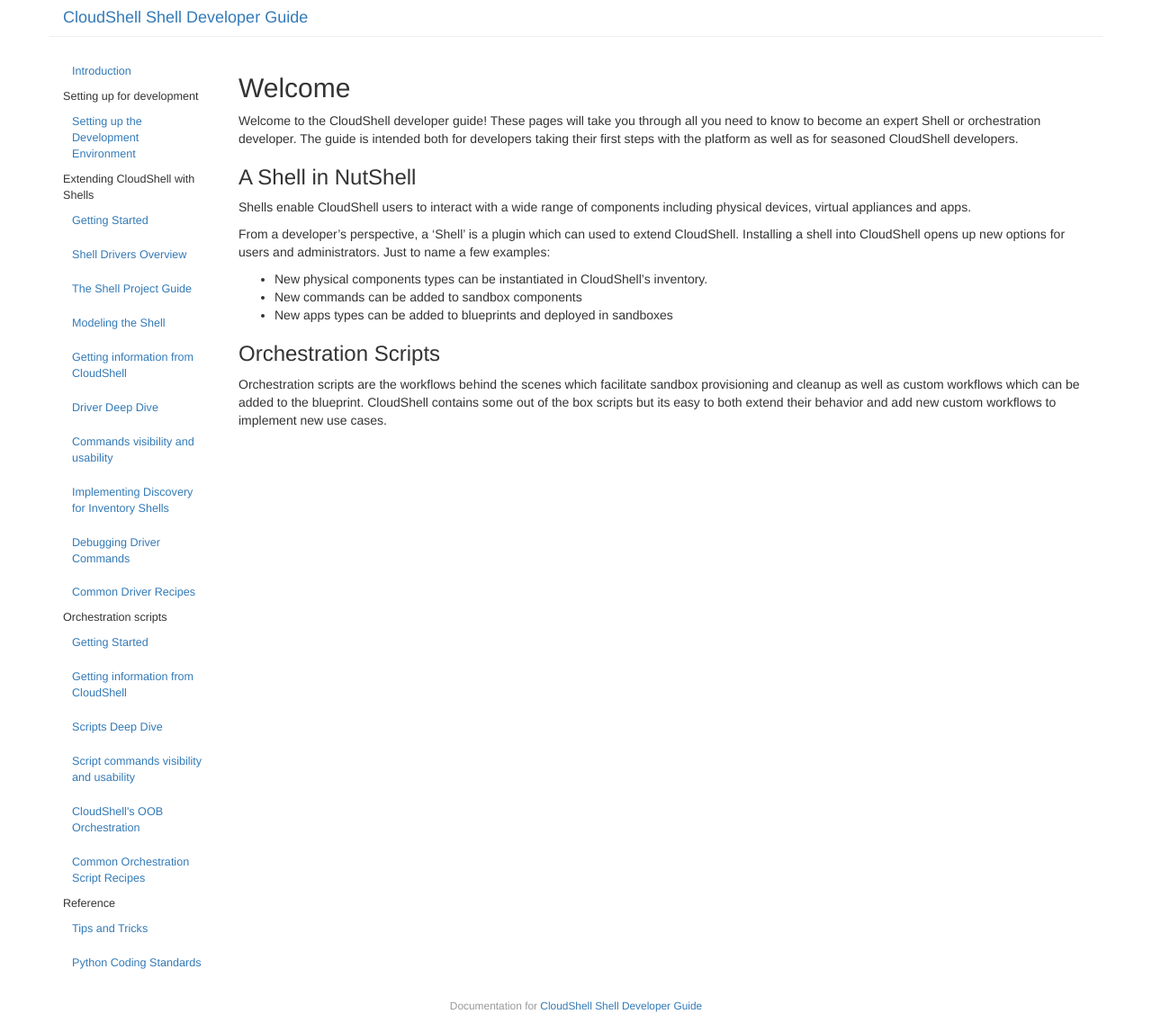
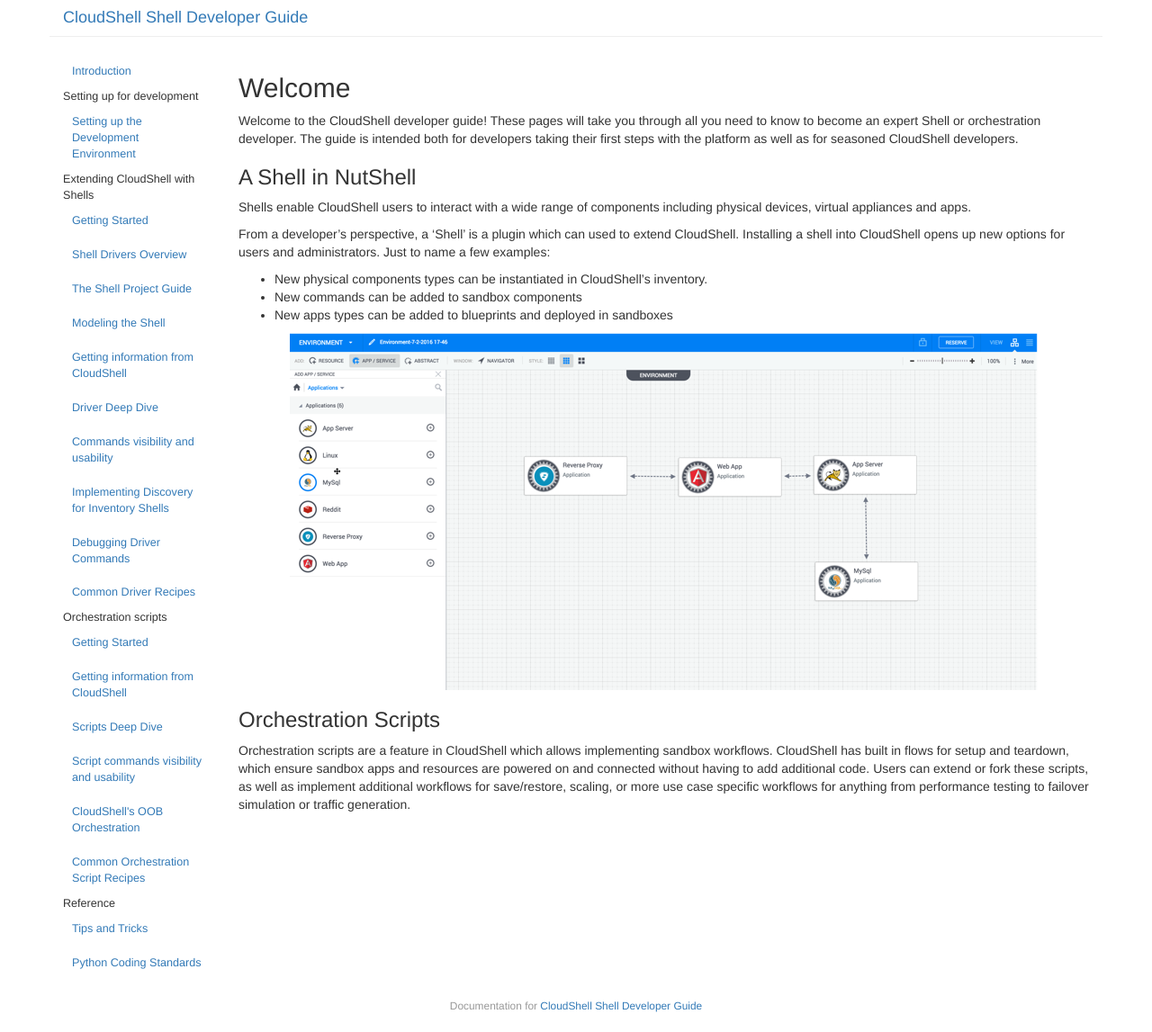
Before and after one commit to QualiSystems/devguide_source, a Jekyll site: the page built from index.md, in a window 1280 px wide. Shown: the whole page at 90% size. Built offline with Jekyll 4.4.1, drawn with Linux system fonts in a browser that asks for light colours.

Commit message:
updated intro

```diff
--- a/index.md
+++ b/index.md
@@ -19,8 +19,12 @@
 * New commands can be added to sandbox components
 * New apps types can be added to blueprints and deployed in sandboxes
 
+![Shell Discovery]({{ site.url }}/devguide/assets/diagram.png){: .center-image }
+
 ### Orchestration Scripts
 
-Orchestration scripts are the workflows behind the scenes which facilitate sandbox provisioning and cleanup as well as
-custom workflows which can be added to the blueprint. CloudShell contains some out of the box scripts but its easy to both extend
-their behavior and add new custom workflows to implement new use cases.
+Orchestration scripts are a feature in CloudShell which allows implementing sandbox workflows.
+CloudShell has built in flows for setup and teardown, which ensure sandbox apps and resources are powered on and
+connected without having to add additional code. Users can extend or fork these scripts, as well as implement additional
+workflows for save/restore, scaling, or more use case specific workflows for anything from performance testing to
+failover simulation or traffic generation.
```
Also changed, not shown: assets/diagram.png (added).
